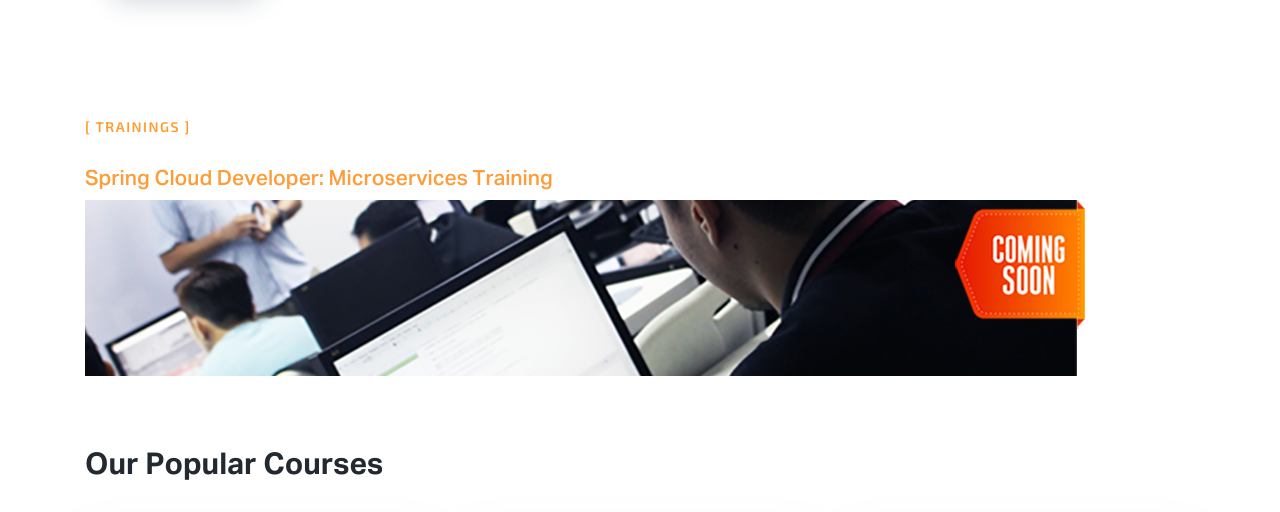
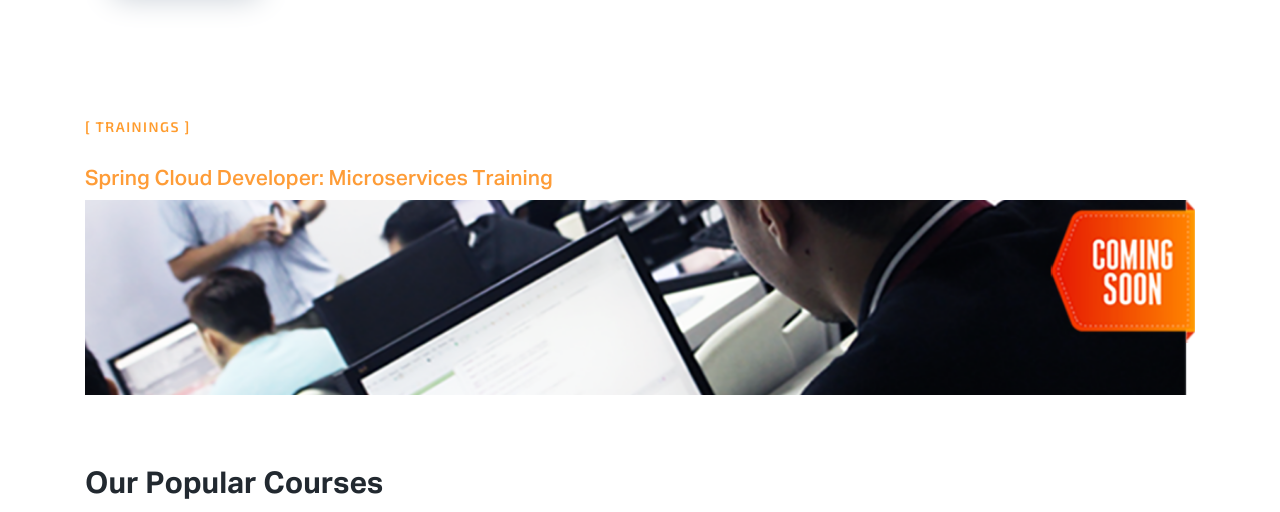
Before and after one commit to orangeandbronze/training-website, a Jekyll site: the page built from index.html, in a window 1280 px wide. Shown: the part 1234-1746 px from the top of the page. Built offline with Jekyll 4.4.1, drawn with Linux system fonts in a browser that asks for light colours; grey boxes are pictures that could not be loaded.

Commit message:
Fixed new training course image on University homepage.

```diff
--- a/index.html
+++ b/index.html
@@ -30,7 +30,7 @@
                     <h6>[ TRAININGS ]</h6>
                     <br>
                     <h5><a href="/java-framework/spring-cloud-developer-microservices/">Spring Cloud Developer: Microservices Training</a></h5>
-                    <a href="/java-framework/spring-cloud-developer-microservices/"><img src="{{ "assets/img/SpringCloudDeveloper-MicroservicesTraining-HomepageBanner2.png" }}" alt=""></a>
+                    <a href="/java-framework/spring-cloud-developer-microservices/"><img src="{{ "assets/img/SpringCloudDeveloper-MicroservicesTraining-HomepageBanner2.png" | relative_url }}" class="w-100" alt=""></a>
                     <br>
                     <br>
                     <br>
```
